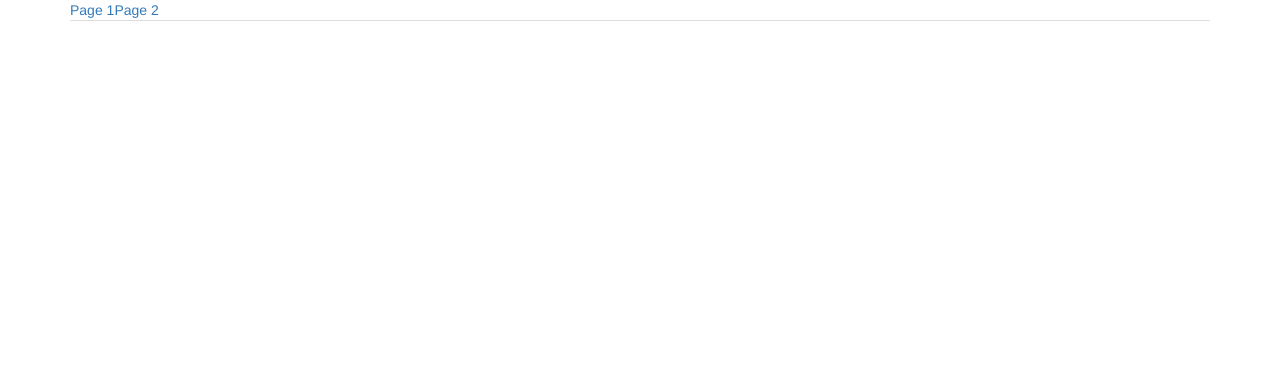
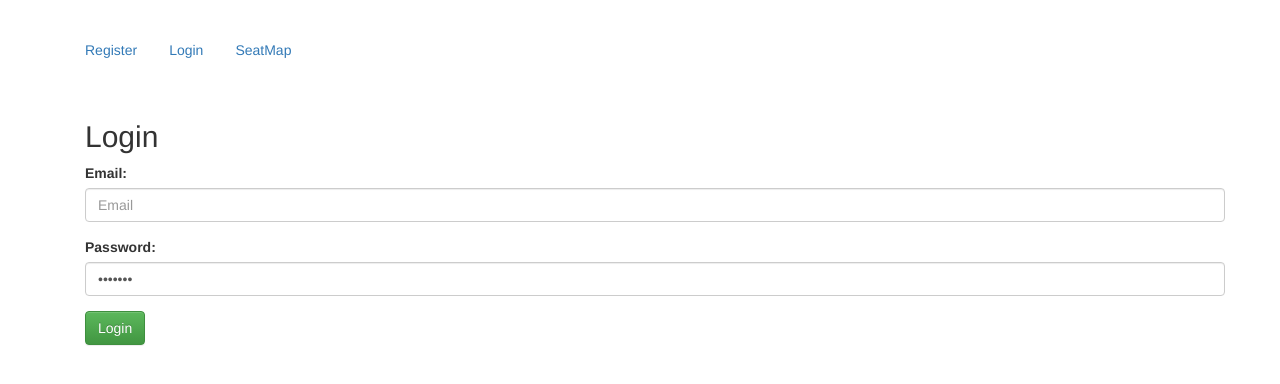
Before and after one commit to Olgitta/reactx, a React (Vite) app: page /login in a window 1280 px wide. Before the commit this address had no page. Shown: the top 384 px of the page. Built offline with nearby package versions, Linux system fonts and the light colour scheme.

Commit message:
spockboot BE integration

```diff
--- a/package.json
+++ b/package.json
@@ -28,5 +28,6 @@
     "typescript": "~5.6.2",
     "typescript-eslint": "^8.18.2",
     "vite": "^6.0.5"
-  }
+  },
+  "packageManager": "yarn@1.22.22+sha512.a6b2f7906b721bba3d67d4aff083df04dad64c399707841b7acf00f6b133b7ac24255f2652fa22ae3534329dc6180534e98d17432037ff6fd140556e2bb3137e"
 }
--- a/src/App.tsx
+++ b/src/App.tsx
@@ -1,16 +1,18 @@
-import ItemList from "./components/ItemList.tsx";
 import { BrowserRouter as Router, Routes, Route } from "react-router-dom";
 import Navigation from "./components/Navigation";
-import { Page1, Page2 } from "./Pages";
+import {RegistrationForm} from "./components/auth/RegistrationForm.tsx";
+import {LoginForm} from "./components/auth/LoginForm.tsx";
+import SeatMap from "./components/SeatMap.tsx";
 
 function App() {
     return (
         <Router>
-            <div className="container mt-4">
+            <div className="container" style={{ marginTop: '30px' }}>
                 <Navigation />
                 <Routes>
-                    <Route path="/" element={<Page1 />} />
-                    <Route path="/page2" element={<Page2 />} />
+                    <Route path="/" element={<RegistrationForm />} />
+                    <Route path="/login" element={<LoginForm />} />
+                    <Route path="/seatmap" element={<SeatMap />} />
                 </Routes>
             </div>
         </Router>
--- a/src/components/Navigation.tsx
+++ b/src/components/Navigation.tsx
@@ -1,21 +1,35 @@
-import { NavLink } from "react-router-dom";
-// import "bootstrap/dist/css/bootstrap.min.css";
+import React from 'react';
+import { NavLink } from 'react-router-dom';
 
-const Navigation = () => {
+const Navigation: React.FC = () => {
     return (
-        <nav className="nav nav-tabs">
+        <nav>
+            <ul className="nav nav-pills">
+                <li role="presentation">
                     <NavLink
                         to="/"
-                className={({ isActive }) => `nav-link ${isActive ? "active" : ""}`}
+                        className={({ isActive }) => `nav-link ${isActive ? 'active' : ''}`}
                     >
-                Page 1
+                        Register
                     </NavLink>
+                </li>
+                <li role="presentation">
                     <NavLink
-                to="/page2"
-                className={({ isActive }) => `nav-link ${isActive ? "active" : ""}`}
+                        to="/login"
+                        className={({ isActive }) => `nav-link ${isActive ? 'active' : ''}`}
                     >
-                Page 2
+                        Login
                     </NavLink>
+                </li>
+                <li role="presentation">
+                    <NavLink
+                        to="/seatmap"
+                        className={({ isActive }) => `nav-link ${isActive ? 'active' : ''}`}
+                    >
+                        SeatMap
+                    </NavLink>
+                </li>
+            </ul>
         </nav>
     );
 };
--- /dev/null
+++ b/src/components/SeatMap.tsx
@@ -0,0 +1,111 @@
+import React, {useEffect, useRef, useState} from 'react';
+
+interface Seat {
+    rowNumber: string;
+    seatNumber: string;
+    statusId: number; // 1 = available, 2 = locked, 3 = booked.
+}
+
+interface SeatApiResponse {
+    data: Seat[];
+    metadata: {
+        requestId: string;
+    };
+}
+
+const SeatMap: React.FC = () => {
+    const [seats, setSeats] = useState<Seat[]>([]);
+    const [loading, setLoading] = useState<boolean>(true);
+    const fetched = useRef(false);
+
+    const fetchSeats = async () => {
+        try {
+            const res = await fetch('http://localhost:8081/seats/1/1');
+            const json: SeatApiResponse = await res.json();
+            setSeats(json.data);
+        } catch (error) {
+            console.error('Error fetching seats:', error);
+        } finally {
+            setLoading(false);
+        }
+    };
+    useEffect(() => {
+        if (!fetched.current) {
+            fetched.current = true;
+            fetchSeats();
+        }
+    }, []);
+
+    const seatsByRow = seats.reduce<Record<string, Seat[]>>((acc, seat) => {
+        if (!acc[seat.rowNumber]) {
+            acc[seat.rowNumber] = [];
+        }
+        acc[seat.rowNumber].push(seat);
+        return acc;
+    }, {});
+
+    const handleSeatClick = async (seat: Seat) => {
+        if (seat.statusId == 3) return;
+
+        const fetchConfig = {
+            method: 'POST',
+            headers: { 'Content-Type': 'application/json' },
+            body: JSON.stringify({
+                eventId: 1,
+                venueId: 1,
+                rowNumber: seat.rowNumber,
+                seatNumber: seat.seatNumber,
+            }),
+        };
+
+        if (seat.statusId == 2) {
+            fetchConfig.method = 'DELETE';
+        }
+
+        try {
+            const response = await fetch('http://localhost:8081/seats/locks', fetchConfig);
+
+            if (response.ok) {
+                console.log(`Seat ${seat.rowNumber}${seat.seatNumber} locked`);
+                setSeats(prev =>
+                    prev.map(s =>
+                        s.rowNumber === seat.rowNumber && s.seatNumber === seat.seatNumber
+                            ? { ...s, statusId: seat.statusId == 2 ? 1 : 2 }
+                            : s
+                    )
+                );
+            } else {
+                alert('Failed to lock seat');
+            }
+        } catch (error) {
+            console.error('Error locking seat:', error);
+        }
+    };
+
+    if (loading) {
+        return <div className="text-center mt-4">Loading seats...</div>;
+    }
+
+    return (
+        <div className="container mt-4">
+            {Object.entries(seatsByRow).map(([row, rowSeats]) => (
+                <div key={row} className="mb-4">
+                    <h5>Row {row}</h5>
+                    <div className="d-flex flex-wrap gap-2">
+                        {rowSeats.map(seat => (
+                            <button
+                                key={seat.seatNumber}
+                                className={`btn ${seat.statusId === 1 ? 'btn-success' : 'btn-secondary'}`}
+                                onClick={() => handleSeatClick(seat)}
+                            >
+                                {seat.seatNumber}
+                            </button>
+                        ))}
+                    </div>
+                </div>
+            ))}
+        </div>
+    );
+};
+
+export default SeatMap;
--- /dev/null
+++ b/src/components/auth/LoginForm.tsx
@@ -0,0 +1,55 @@
+import React, { useState } from 'react';
+
+interface LoginResponse {
+    accessToken: string;
+    refreshToken: string;
+}
+
+export const LoginForm: React.FC = () => {
+    const [email, setEmail] = useState('');
+    const [password, setPassword] = useState('1234567');
+    const [tokens, setTokens] = useState<LoginResponse | null>(null);
+
+    const handleSubmit = async (e: React.FormEvent) => {
+        e.preventDefault();
+        const payload = { email, password };
+
+        const res = await fetch('http://localhost:8080/api/auth/login', {
+            method: 'POST',
+            headers: { 'Content-Type': 'application/json' },
+            body: JSON.stringify(payload),
+        });
+
+        if (res.ok) {
+            const data = await res.json();
+            setTokens(data);
+        } else {
+            alert('Login failed');
+        }
+    };
+
+    return (
+        <div className="container" style={{ marginTop: '30px' }}>
+            <h2>Login</h2>
+            <form onSubmit={handleSubmit}>
+                <div className="form-group">
+                    <label>Email:</label>
+                    <input className="form-control" value={email} onChange={e => setEmail(e.target.value)} placeholder="Email" />
+                </div>
+                <div className="form-group">
+                    <label>Password:</label>
+                    <input className="form-control" type="password" value={password} onChange={e => setPassword(e.target.value)} placeholder="Password" />
+                </div>
+                <button className="btn btn-success" type="submit">Login</button>
+            </form>
+
+            {tokens && (
+                <div className="alert alert-info" style={{ marginTop: '15px' }}>
+                    <strong>Tokens received:</strong><br />
+                    Access Token: {tokens.accessToken}<br />
+                    Refresh Token: {tokens.refreshToken}
+                </div>
+            )}
+        </div>
+    );
+};
--- /dev/null
+++ b/src/components/auth/RegistrationForm.tsx
@@ -0,0 +1,62 @@
+import React, { useState } from 'react';
+
+interface RegistrationResponse {
+    email: string;
+    username: string;
+    guid: string;
+}
+
+export const RegistrationForm: React.FC = () => {
+    const [email, setEmail] = useState('');
+    const [password, setPassword] = useState('');
+    const [username, setUsername] = useState('');
+    const [result, setResult] = useState<RegistrationResponse | null>(null);
+
+    const handleSubmit = async (e: React.FormEvent) => {
+        e.preventDefault();
+        const payload = { email, password, username };
+
+        const res = await fetch('http://localhost:8080/api/register', {
+            method: 'POST',
+            headers: { 'Content-Type': 'application/json' },
+            body: JSON.stringify(payload),
+        });
+
+        if (res.ok) {
+            const data = await res.json();
+            setResult(data);
+        } else {
+            alert('Registration failed');
+        }
+    };
+
+    return (
+        <div className="container">
+            <h2>Register</h2>
+            <form onSubmit={handleSubmit}>
+                <div className="form-group">
+                    <label>Email:</label>
+                    <input className="form-control" value={email} onChange={e => setEmail(e.target.value)} placeholder="Email" />
+                </div>
+                <div className="form-group">
+                    <label>Username:</label>
+                    <input className="form-control" value={username} onChange={e => setUsername(e.target.value)} placeholder="Username" />
+                </div>
+                <div className="form-group">
+                    <label>Password:</label>
+                    <input className="form-control" type="password" value={password} onChange={e => setPassword(e.target.value)} placeholder="Password" />
+                </div>
+                <button className="btn btn-primary" type="submit">Register</button>
+            </form>
+
+            {result && (
+                <div className="alert alert-success" style={{ marginTop: '15px' }}>
+                    <strong>Registered:</strong><br />
+                    Email: {result.email}<br />
+                    Username: {result.username}<br />
+                    GUID: {result.guid}
+                </div>
+            )}
+        </div>
+    );
+};
```
Lines whose indentation alone changed are shown as unchanged.
